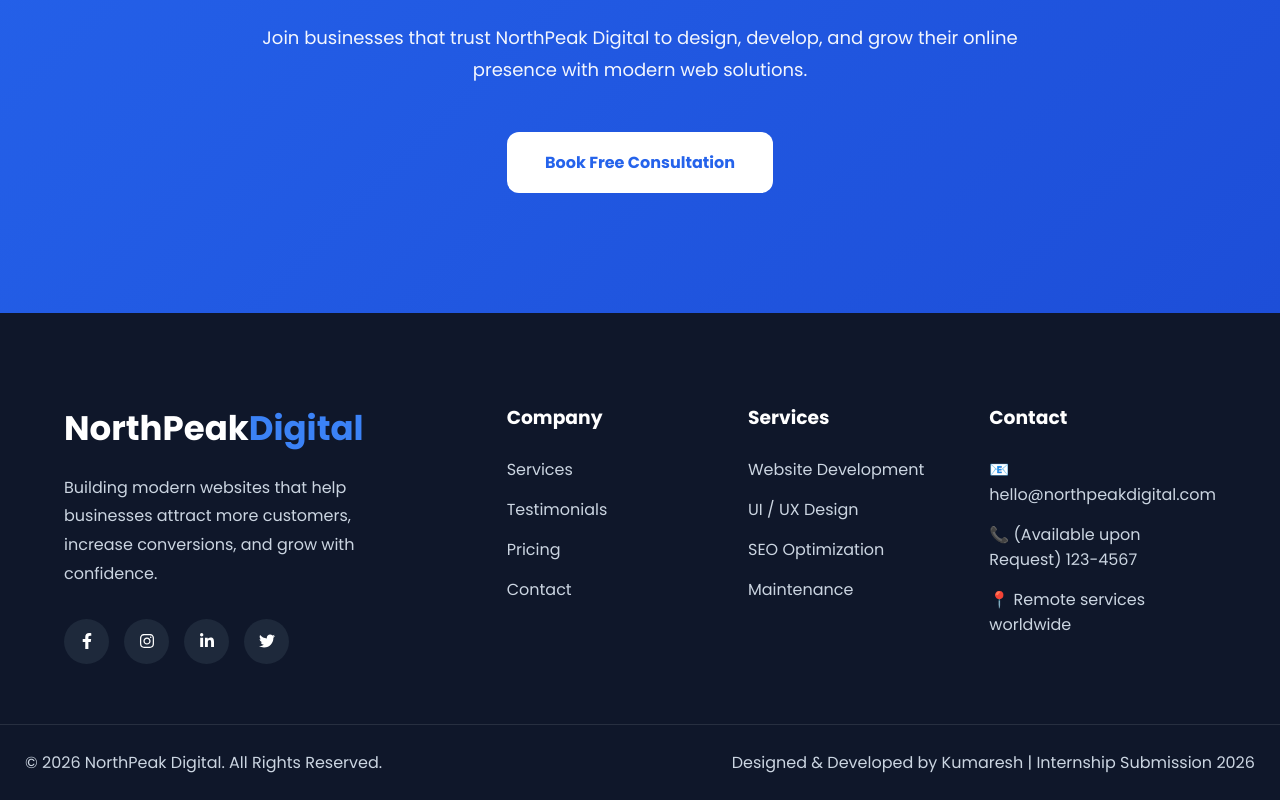
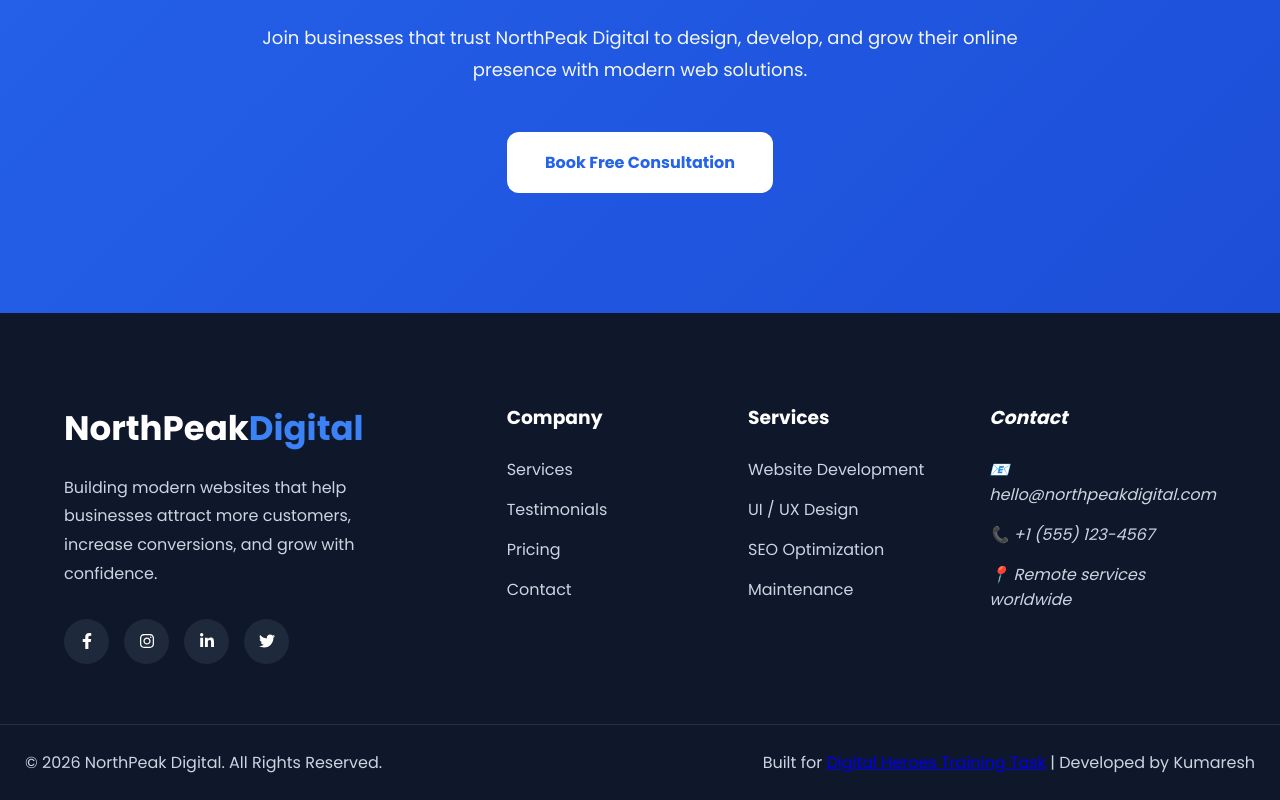
Before and after one commit to kumaresh2004/northpeak-digital, a React (Vite) app: page / in a window 1280 px wide. Shown: the part 5976-6776 px from the top of the page. Built offline with nearby package versions, Linux system fonts and the light colour scheme.

Commit message:
Improve footer accessibility

```diff
--- a/src/components/Footer.jsx
+++ b/src/components/Footer.jsx
@@ -9,11 +9,8 @@ import {
 function Footer() {
   return (
     <footer className="footer" data-aos="fade-up">
-
       <div className="container footer-top">
-
         <div className="footer-brand">
-
           <h2>
             NorthPeak<span>Digital</span>
           </h2>
@@ -23,76 +20,90 @@ function Footer() {
             customers, increase conversions, and grow with confidence.
           </p>
 
-          <div className="social-icons">
-
-            <a href="#">
-              <FaFacebookF />
+          <nav
+            className="social-icons"
+            aria-label="NorthPeak Digital social media links"
+          >
+            <a
+              href="https://facebook.com"
+              target="_blank"
+              rel="noopener noreferrer"
+              aria-label="Visit our Facebook page"
+            >
+              <FaFacebookF aria-hidden="true" />
             </a>
 
-            <a href="#">
-              <FaInstagram />
+            <a
+              href="https://instagram.com"
+              target="_blank"
+              rel="noopener noreferrer"
+              aria-label="Visit our Instagram page"
+            >
+              <FaInstagram aria-hidden="true" />
             </a>
 
-            <a href="#">
-              <FaLinkedinIn />
+            <a
+              href="https://linkedin.com"
+              target="_blank"
+              rel="noopener noreferrer"
+              aria-label="Visit our LinkedIn page"
+            >
+              <FaLinkedinIn aria-hidden="true" />
             </a>
 
-            <a href="#">
-              <FaTwitter />
+            <a
+              href="https://twitter.com"
+              target="_blank"
+              rel="noopener noreferrer"
+              aria-label="Visit our Twitter page"
+            >
+              <FaTwitter aria-hidden="true" />
             </a>
-
-          </div>
-
+          </nav>
         </div>
 
         <div className="footer-links">
-
           <h3>Company</h3>
 
           <a href="#services">Services</a>
           <a href="#testimonials">Testimonials</a>
           <a href="#pricing">Pricing</a>
           <a href="#contact">Contact</a>
-
         </div>
 
         <div className="footer-links">
-
           <h3>Services</h3>
 
-          <a href="#">Website Development</a>
-          <a href="#">UI / UX Design</a>
-          <a href="#">SEO Optimization</a>
-          <a href="#">Maintenance</a>
-
+          <a href="#services">Website Development</a>
+          <a href="#services">UI / UX Design</a>
+          <a href="#services">SEO Optimization</a>
+          <a href="#services">Maintenance</a>
         </div>
 
-        <div className="footer-contact">
-
+        <address className="footer-contact">
           <h3>Contact</h3>
 
           <p>📧 hello@northpeakdigital.com</p>
-
-          <p>📞 (Available upon Request) 123-4567</p>
-
+          <p>📞 +1 (555) 123-4567</p>
           <p>📍 Remote services worldwide</p>
-
-        </div>
-
+        </address>
       </div>
 
       <div className="footer-bottom">
+        <p>© 2026 NorthPeak Digital. All Rights Reserved.</p>
 
         <p>
-          © 2026 NorthPeak Digital. All Rights Reserved.
+          Built for{" "}
+          <a
+            href="https://digitalheroesco.com"
+            target="_blank"
+            rel="noopener noreferrer"
+          >
+            Digital Heroes Training Task
+          </a>{" "}
+          | Developed by Kumaresh
         </p>
-
-        <p>
-          Designed & Developed by Kumaresh | Internship Submission 2026
-        </p>
-
       </div>
-
     </footer>
   );
 }
```
